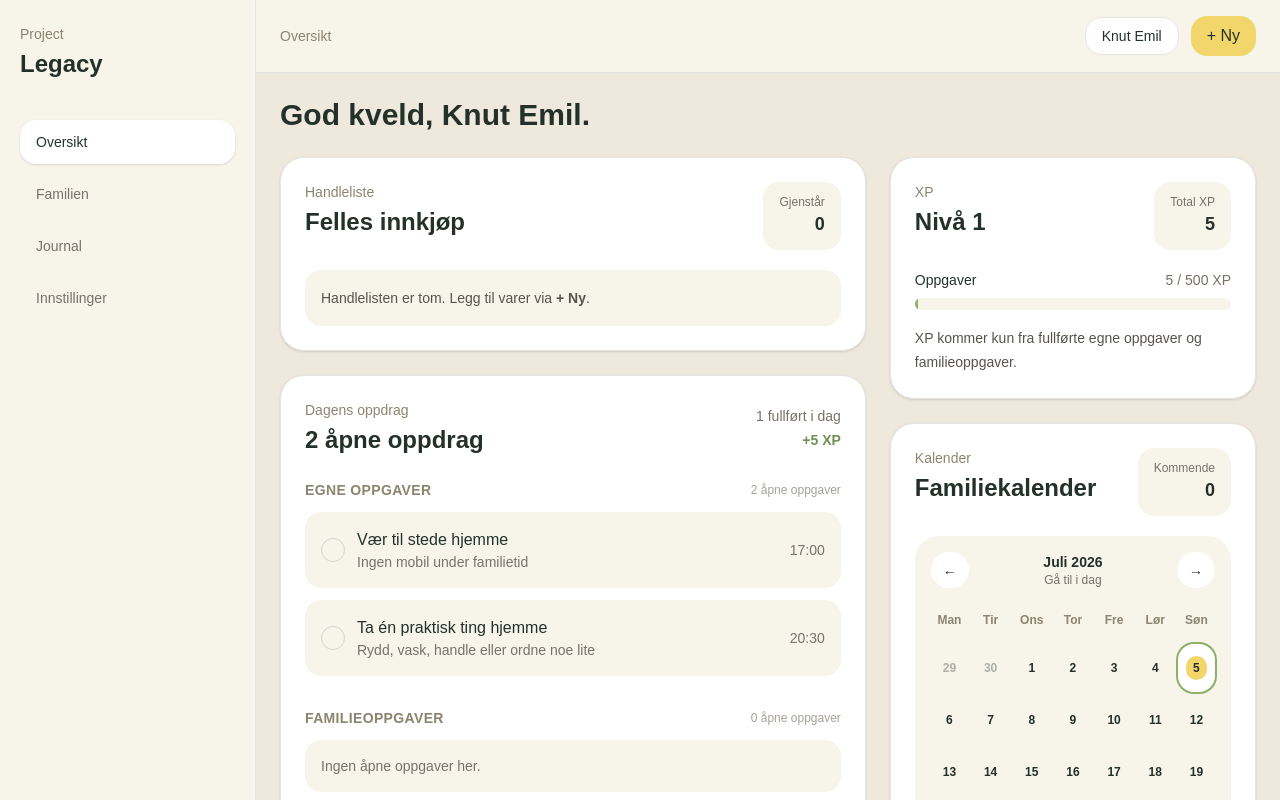
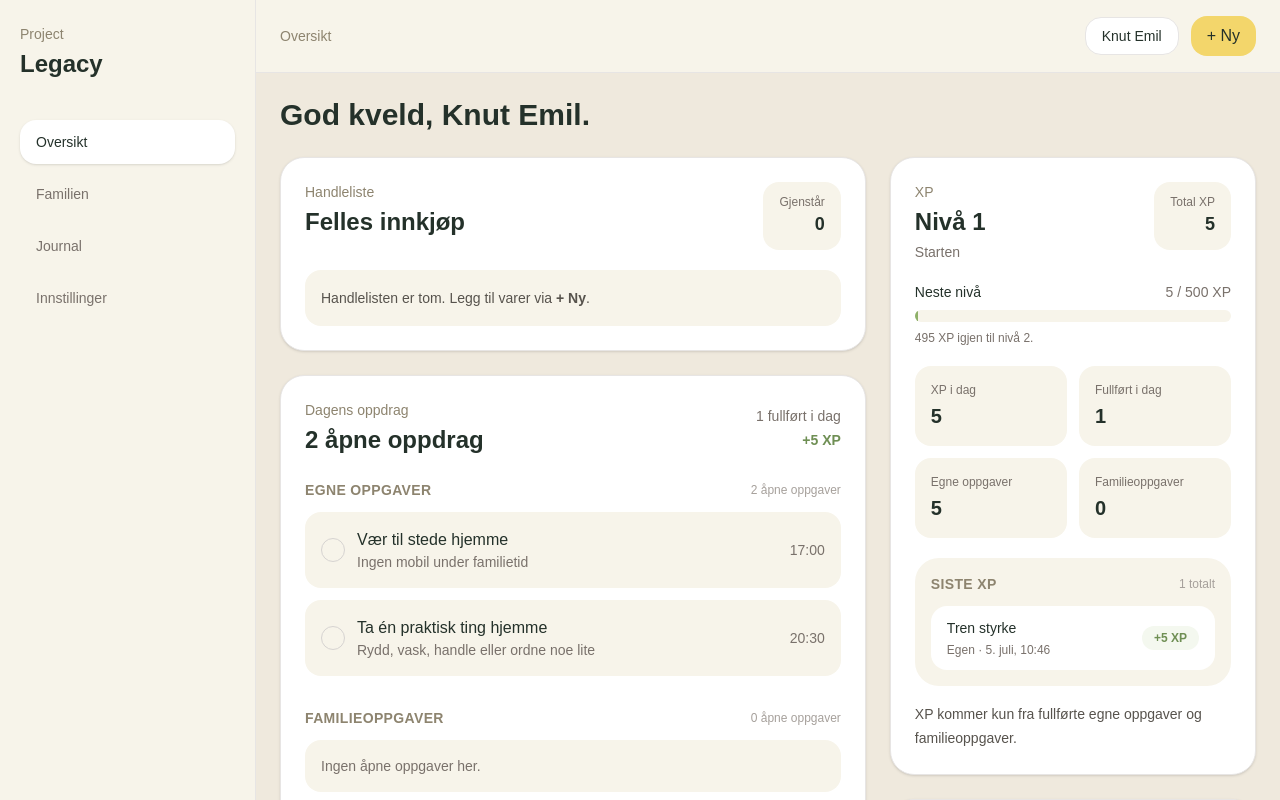
Before and after one commit to knutemiljl-hue/project-legacy, a Next.js app: page / in a window 1280 px wide. Shown: the top 800 px of the page. Built offline with nearby package versions, Linux system fonts and the light colour scheme.

Commit message:
feat: expand task based xp system

```diff
--- a/components/dashboard/CharacterSummary.tsx
+++ b/components/dashboard/CharacterSummary.tsx
@@ -1,7 +1,38 @@
 "use client";
 
 import { useEffect, useState } from "react";
-import { readTotalXp, XP_PER_LEVEL } from "@/lib/tasks";
+import { dailyTasks } from "@/data/dashboard";
+import {
+  ArchivedTask,
+  CompletionRecord,
+  Task,
+  XP_PER_LEVEL,
+  createDefaultTasks,
+  getDateKey,
+  getScopeLabel,
+  getTodayKey,
+  readCompletionRecords,
+  readCustomTasks,
+  readTaskHistory,
+} from "@/lib/tasks";
+
+type XpTask = {
+  id: string;
+  title: string;
+  scope: "personal" | "family";
+  xp: number;
+  completedAt: string;
+};
+
+type XpSummary = {
+  totalXp: number;
+  todayXp: number;
+  personalXp: number;
+  familyXp: number;
+  completedToday: number;
+  completedTotal: number;
+  recentTasks: XpTask[];
+};
 
 function getLevel(totalXp: number) {
   return Math.floor(totalXp / XP_PER_LEVEL) + 1;
@@ -11,25 +42,161 @@ function getCurrentLevelXp(totalXp: number) {
   return totalXp % XP_PER_LEVEL;
 }
 
+function getXpToNextLevel(totalXp: number) {
+  return XP_PER_LEVEL - getCurrentLevelXp(totalXp);
+}
+
+function getLevelTitle(level: number) {
+  if (level <= 1) {
+    return "Starten";
+  }
+
+  if (level <= 3) {
+    return "Rytme";
+  }
+
+  if (level <= 6) {
+    return "Stabilitet";
+  }
+
+  if (level <= 10) {
+    return "Momentum";
+  }
+
+  return "Legacy";
+}
+
+function getTaskById(tasks: Task[], taskId: string) {
+  return tasks.find((task) => task.id === taskId);
+}
+
+function mapCompletionToXpTask({
+  record,
+  tasks,
+}: {
+  record: CompletionRecord;
+  tasks: Task[];
+}): XpTask | null {
+  const task = getTaskById(tasks, record.taskId);
+
+  if (!task) {
+    return null;
+  }
+
+  return {
+    id: `${record.taskId}-${record.completedAt}`,
+    title: task.title,
+    scope: task.scope,
+    xp: record.xp,
+    completedAt: record.completedAt,
+  };
+}
+
+function mapHistoryToXpTask(task: ArchivedTask): XpTask {
+  return {
+    id: `${task.taskId}-${task.completedAt}`,
+    title: task.title,
+    scope: task.scope,
+    xp: task.xp,
+    completedAt: task.completedAt,
+  };
+}
+
+function readXpSummary(): XpSummary {
+  const defaultTasks = createDefaultTasks(dailyTasks);
+  const customTasks = readCustomTasks();
+  const allActiveTasks = [...defaultTasks, ...customTasks];
+
+  const completionRecords = readCompletionRecords();
+  const taskHistory = readTaskHistory();
+
+  const todayKey = getTodayKey();
+
+  const todayXpTasks = completionRecords
+    .map((record) =>
+      mapCompletionToXpTask({
+        record,
+        tasks: allActiveTasks,
+      })
+    )
+    .filter(Boolean) as XpTask[];
+
+  const archivedXpTasks = taskHistory.map(mapHistoryToXpTask);
+
+  const allXpTasks = [...todayXpTasks, ...archivedXpTasks];
+
+  const totalXp = allXpTasks.reduce((sum, task) => sum + task.xp, 0);
+
+  const todayXp = todayXpTasks
+    .filter((task) => getDateKey(new Date(task.completedAt)) === todayKey)
+    .reduce((sum, task) => sum + task.xp, 0);
+
+  const personalXp = allXpTasks
+    .filter((task) => task.scope === "personal")
+    .reduce((sum, task) => sum + task.xp, 0);
+
+  const familyXp = allXpTasks
+    .filter((task) => task.scope === "family")
+    .reduce((sum, task) => sum + task.xp, 0);
+
+  const recentTasks = [...allXpTasks]
+    .sort(
+      (a, b) =>
+        new Date(b.completedAt).getTime() - new Date(a.completedAt).getTime()
+    )
+    .slice(0, 4);
+
+  return {
+    totalXp,
+    todayXp,
+    personalXp,
+    familyXp,
+    completedToday: todayXpTasks.length,
+    completedTotal: allXpTasks.length,
+    recentTasks,
+  };
+}
+
+function formatCompletedTime(completedAt: string) {
+  return new Intl.DateTimeFormat("nb-NO", {
+    day: "numeric",
+    month: "short",
+    hour: "2-digit",
+    minute: "2-digit",
+  }).format(new Date(completedAt));
+}
+
 export default function CharacterSummary() {
-  const [totalXp, setTotalXp] = useState(0);
+  const [summary, setSummary] = useState<XpSummary>({
+    totalXp: 0,
+    todayXp: 0,
+    personalXp: 0,
+    familyXp: 0,
+    completedToday: 0,
+    completedTotal: 0,
+    recentTasks: [],
+  });
 
-  const level = getLevel(totalXp);
-  const currentLevelXp = getCurrentLevelXp(totalXp);
+  const level = getLevel(summary.totalXp);
+  const currentLevelXp = getCurrentLevelXp(summary.totalXp);
+  const xpToNextLevel = getXpToNextLevel(summary.totalXp);
   const progressPercentage = Math.round((currentLevelXp / XP_PER_LEVEL) * 100);
+  const levelTitle = getLevelTitle(level);
 
   useEffect(() => {
     function updateXp() {
-      setTotalXp(readTotalXp());
+      setSummary(readXpSummary());
     }
 
     updateXp();
 
     window.addEventListener("project-legacy-xp-updated", updateXp);
+    window.addEventListener("project-legacy-tasks-updated", updateXp);
     window.addEventListener("storage", updateXp);
 
     return () => {
       window.removeEventListener("project-legacy-xp-updated", updateXp);
+      window.removeEventListener("project-legacy-tasks-updated", updateXp);
       window.removeEventListener("storage", updateXp);
     };
   }, []);
@@ -43,17 +210,22 @@ export default function CharacterSummary() {
           <h2 className="mt-1 text-2xl font-semibold text-[#24312A]">
             Nivå {level}
           </h2>
+
+          <p className="mt-1 text-sm text-stone-500">{levelTitle}</p>
         </div>
 
         <div className="rounded-2xl bg-[#F7F4EA] px-4 py-3 text-right">
           <p className="text-xs text-stone-500">Total XP</p>
-          <p className="text-lg font-semibold text-[#24312A]">{totalXp}</p>
+          <p className="text-lg font-semibold text-[#24312A]">
+            {summary.totalXp}
+          </p>
         </div>
       </div>
 
       <div>
         <div className="mb-2 flex items-center justify-between text-sm">
-          <p className="font-medium text-[#24312A]">Oppgaver</p>
+          <p className="font-medium text-[#24312A]">Neste nivå</p>
+
           <p className="text-stone-500">
             {currentLevelXp} / {XP_PER_LEVEL} XP
           </p>
@@ -65,6 +237,82 @@ export default function CharacterSummary() {
             style={{ width: `${progressPercentage}%` }}
           />
         </div>
+
+        <p className="mt-2 text-xs text-stone-500">
+          {xpToNextLevel} XP igjen til nivå {level + 1}.
+        </p>
+      </div>
+
+      <div className="mt-5 grid grid-cols-2 gap-3">
+        <div className="rounded-2xl bg-[#F7F4EA] p-4">
+          <p className="text-xs text-stone-500">XP i dag</p>
+          <p className="mt-1 text-xl font-semibold text-[#24312A]">
+            {summary.todayXp}
+          </p>
+        </div>
+
+        <div className="rounded-2xl bg-[#F7F4EA] p-4">
+          <p className="text-xs text-stone-500">Fullført i dag</p>
+          <p className="mt-1 text-xl font-semibold text-[#24312A]">
+            {summary.completedToday}
+          </p>
+        </div>
+
+        <div className="rounded-2xl bg-[#F7F4EA] p-4">
+          <p className="text-xs text-stone-500">Egne oppgaver</p>
+          <p className="mt-1 text-xl font-semibold text-[#24312A]">
+            {summary.personalXp}
+          </p>
+        </div>
+
+        <div className="rounded-2xl bg-[#F7F4EA] p-4">
+          <p className="text-xs text-stone-500">Familieoppgaver</p>
+          <p className="mt-1 text-xl font-semibold text-[#24312A]">
+            {summary.familyXp}
+          </p>
+        </div>
+      </div>
+
+      <div className="mt-5 rounded-3xl bg-[#F7F4EA] p-4">
+        <div className="mb-3 flex items-center justify-between gap-4">
+          <h3 className="text-sm font-semibold uppercase tracking-wide text-[#8D846F]">
+            Siste XP
+          </h3>
+
+          <p className="text-xs text-stone-400">
+            {summary.completedTotal} totalt
+          </p>
+        </div>
+
+        {summary.recentTasks.length === 0 ? (
+          <p className="text-sm leading-6 text-stone-600">
+            Fullfør en oppgave for å starte progresjonen.
+          </p>
+        ) : (
+          <div className="space-y-2">
+            {summary.recentTasks.map((task) => (
+              <div
+                key={task.id}
+                className="flex items-center justify-between gap-4 rounded-2xl bg-white px-4 py-3"
+              >
+                <div>
+                  <p className="text-sm font-medium text-[#24312A]">
+                    {task.title}
+                  </p>
+
+                  <p className="mt-1 text-xs text-stone-500">
+                    {getScopeLabel(task.scope)} ·{" "}
+                    {formatCompletedTime(task.completedAt)}
+                  </p>
+                </div>
+
+                <p className="rounded-full bg-[#F4F8EF] px-3 py-1 text-xs font-semibold text-[#6F8F54]">
+                  +{task.xp} XP
+                </p>
+              </div>
+            ))}
+          </div>
+        )}
       </div>
 
       <p className="mt-4 text-sm leading-6 text-stone-600">
```
